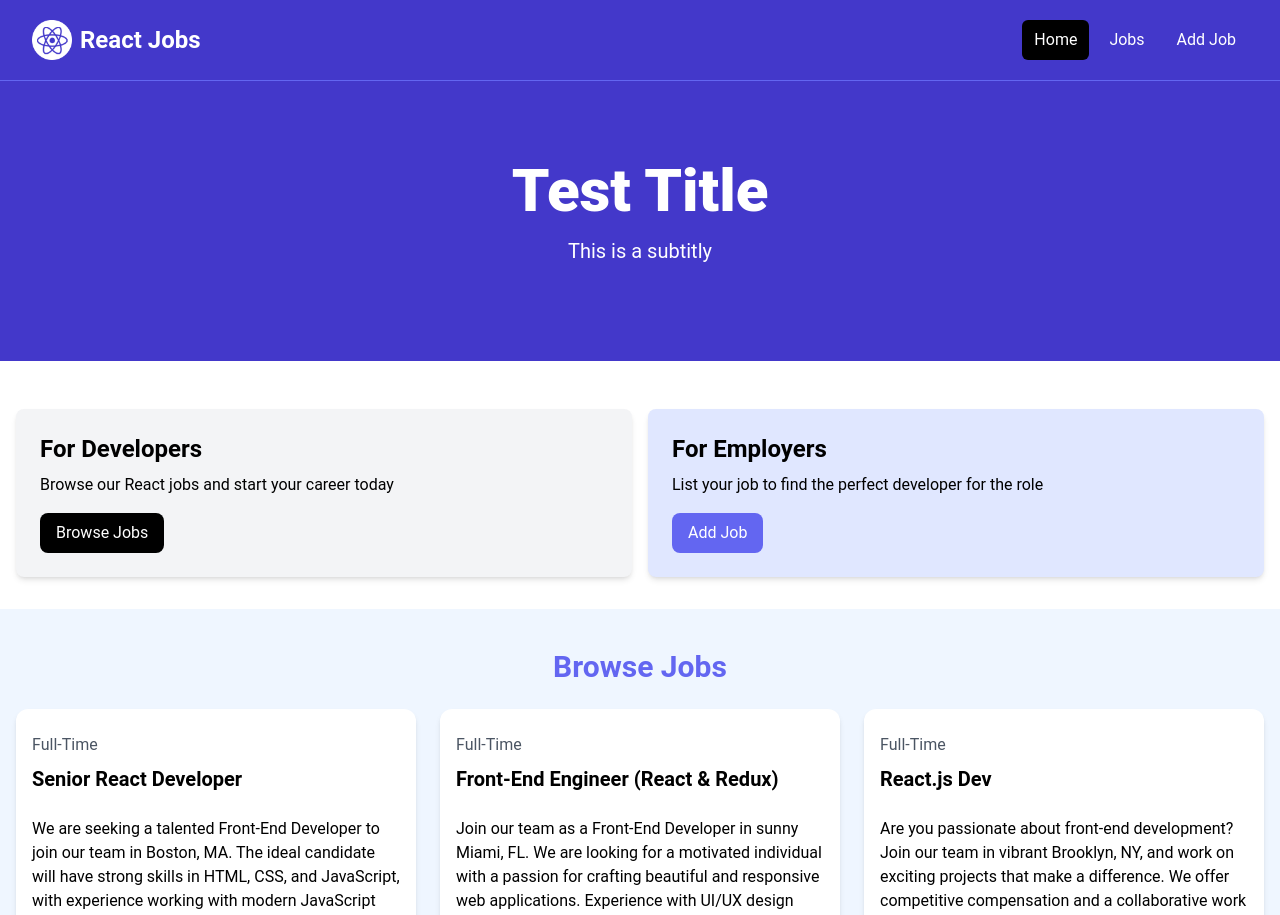
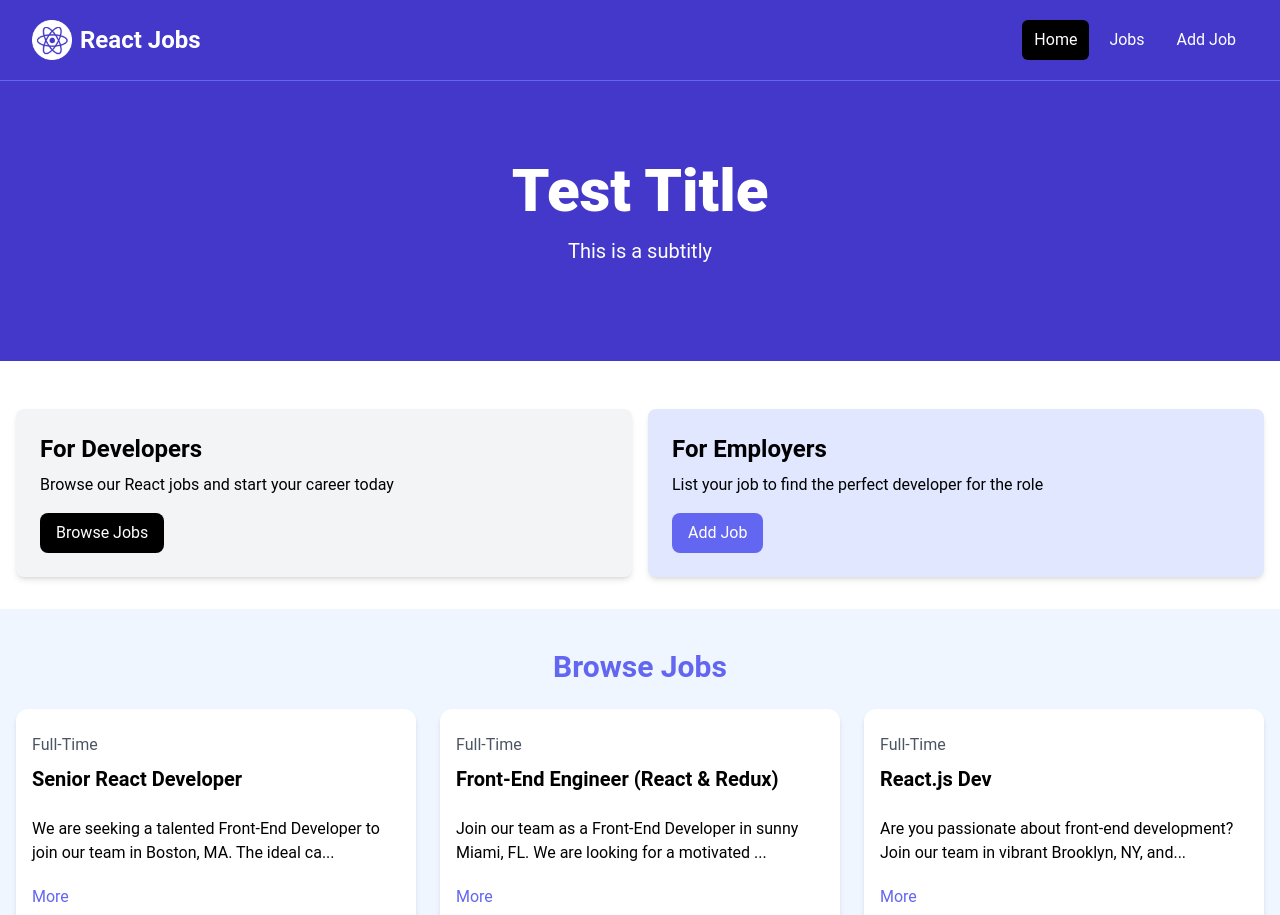
Before and after one commit to edithee/edithee.github.io, a React (Vite) app: page / in a window 1280 px wide. Shown: the top 915 px of the page. Built offline with nearby package versions, Linux system fonts and the light colour scheme.

Commit message:
add component state to job listing

```diff
--- a/src/components/JobListing.jsx
+++ b/src/components/JobListing.jsx
@@ -1,6 +1,15 @@
-
+import { useState } from "react";
 
 const JobListing = ({ job }) => {
+
+    const [showFullDescription, setShowFullDescription] = useState(false);
+
+    let description = job.description;
+
+    if (!showFullDescription) {
+        description = description.substring(0, 90) + '...';
+    };
+
     return (
         <div className="bg-white rounded-xl shadow-md relative">
             <div className="p-4">
@@ -10,8 +19,14 @@
                 </div>
 
                 <div className="mb-5">
-                    {job.description}
+                    {/* {job.description} */}
+                    {description}
                 </div>
+
+
+                <button onClick={() => setShowFullDescription((prevState) => !prevState)} className="text-indigo-500 mb-5 hover:text-indigo-600">
+                    {showFullDescription ? 'Less' : 'More'}
+                </button>
 
                 <h3 className="text-indigo-500 mb-2">{job.salary}</h3>
 
```
